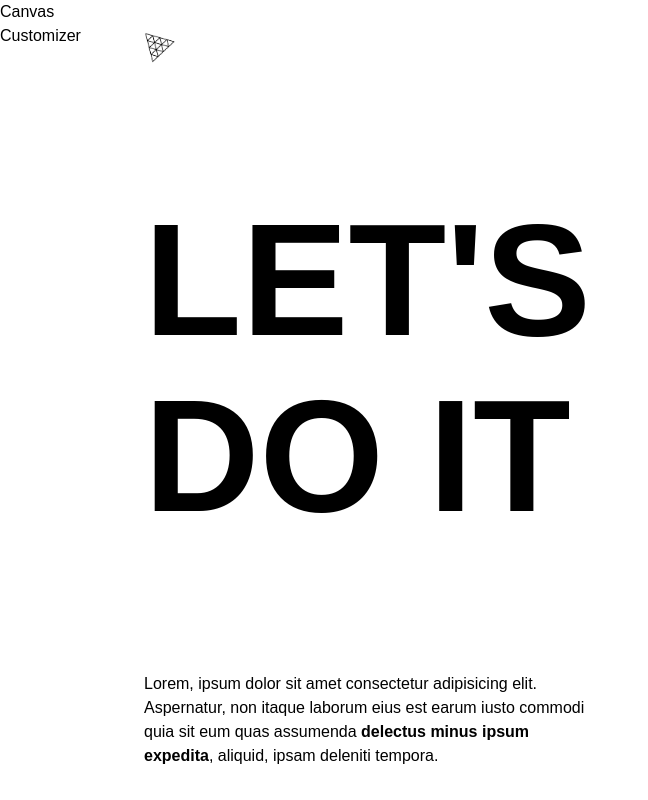
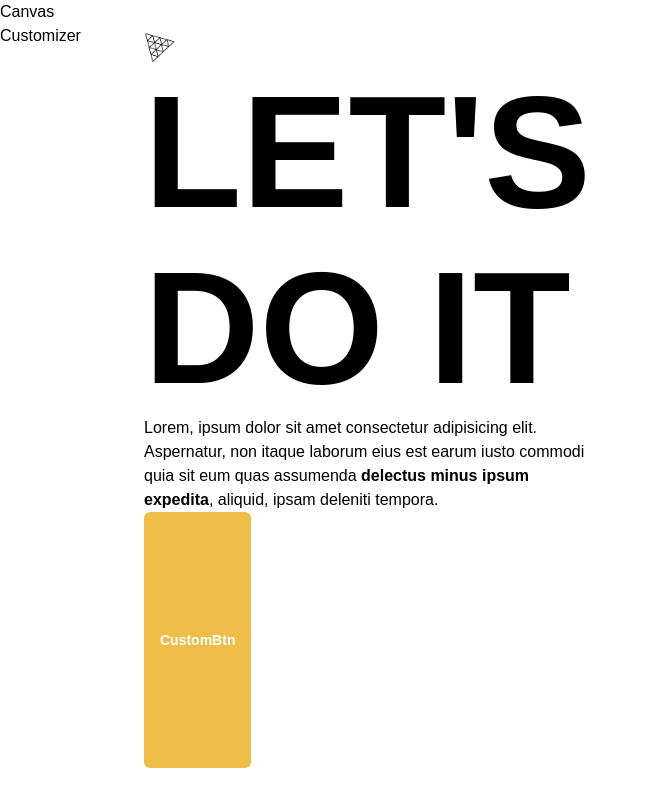
Before and after one commit to Dina2703/ai_3js_shop_app, a React (Vite) app in the folder client/: page / in a window 1280 px wide. Shown: the whole page, without its empty margins (0-648 px from the left). Built offline with nearby package versions, Linux system fonts and the light colour scheme; a web font is replaced by a local one.

Commit message:
Home page  part-2

```diff
--- /dev/null
+++ b/client/src/components/CustomBtn.jsx
@@ -0,0 +1,25 @@
+import { useSnapshot } from "valtio";
+import state from "../store";
+
+const CustomBtn = ({ type, title, customStyles, handleClick }) => {
+  const snap = useSnapshot(state);
+  const generateStyle = (type) => {
+    if (type === "filled") {
+      return {
+        backgroundColor: snap.color,
+        color: "#fff",
+      };
+    }
+  };
+  return (
+    <button
+      className={` px-2 py-1.5 flex-1 rounded-md ${customStyles}`}
+      style={generateStyle(type)}
+      onClick={handleClick}
+    >
+      CustomBtn
+    </button>
+  );
+};
+
+export default CustomBtn;
--- /dev/null
+++ b/client/src/components/index.js
@@ -0,0 +1,3 @@
+import CustomBtn from "./CustomBtn";
+
+export { CustomBtn };
--- a/client/src/config/motion.js
+++ b/client/src/config/motion.js
@@ -15,7 +15,7 @@ export const slideAnimation = (direction) => {
       transition: { ...transition, delay: 0 },
     },
     exit: {
-      x: direction === "left" ? -100 : direction === "right" ? 100 : 0,
+      x: direction === "left" ? -1000 : direction === "right" ? 100 : 0,
       y: direction === "up" ? 100 : direction === "down" ? -100 : 0,
       transition: { ...transition, delay: 0 },
     },
--- a/client/src/pages/Home.jsx
+++ b/client/src/pages/Home.jsx
@@ -8,6 +8,7 @@ import {
   headTextAnimation,
   slideAnimation,
 } from "../config/motion";
+import { CustomBtn } from "../components";
 
 function Home() {
   const snap = useSnapshot(state);
@@ -39,6 +40,12 @@ function Home() {
               deleniti tempora.
             </p>
           </motion.div>
+          <CustomBtn
+            type="filled"
+            title="Customize It"
+            handleClick={() => (state.intro = false)}
+            customStyles="w-fit px-4 py-2.5 font-bold text-sm "
+          />
         </motion.section>
       )}
     </AnimatePresence>
```
Also changed, not shown: client/.eslintrc.cjs.
